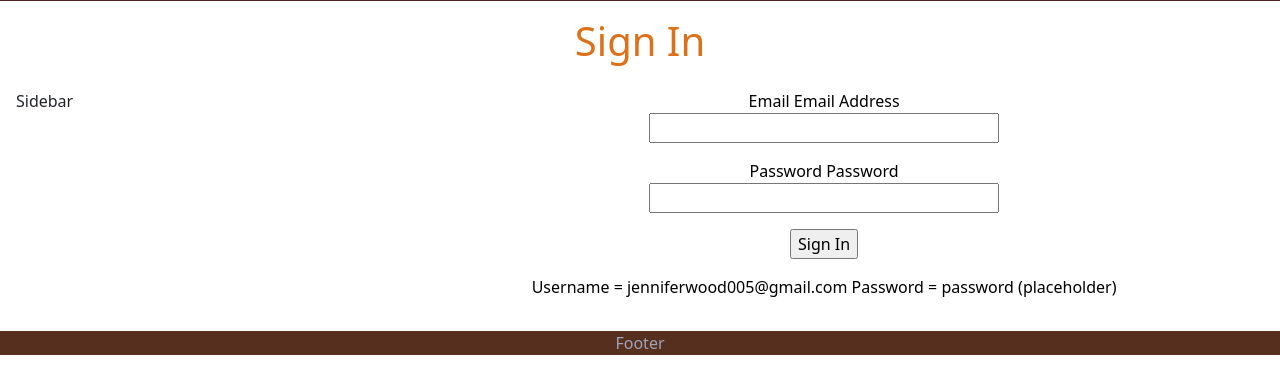
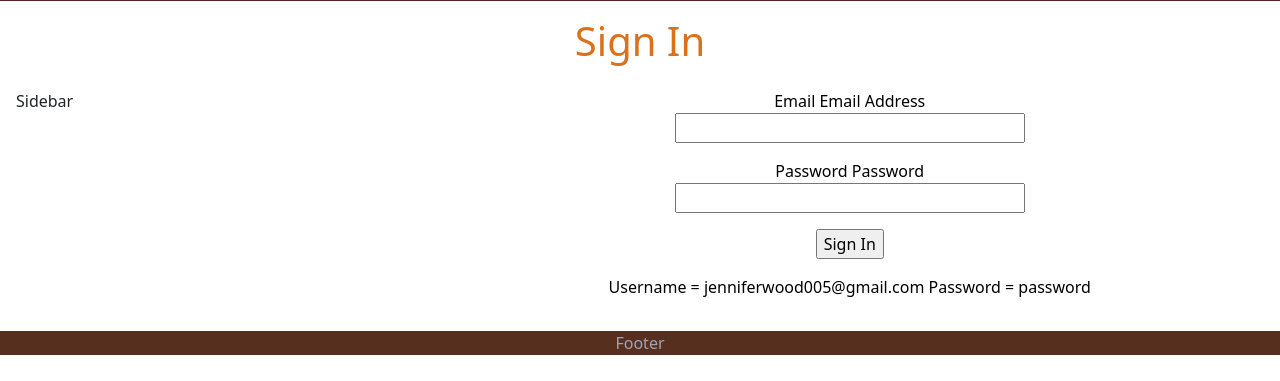
Before and after one commit to Cinnayanny/flaskProject, a Flask app: page /login.html in a window 1280 px wide. Shown: the part 419-800 px from the top of the page. Run offline with Flask 2, Linux system fonts and the light colour scheme; some libraries are stand-ins or nearby versions.

Commit message:
Minor update

```diff
--- a/templates/login.html
+++ b/templates/login.html
@@ -30,7 +30,7 @@
 </form>
 
     Username = jenniferwood005@gmail.com
-    Password = password (placeholder)
+    Password = password
 {% endblock %}
 
 {# Place the content for the cellContent3 in this block #}
```
